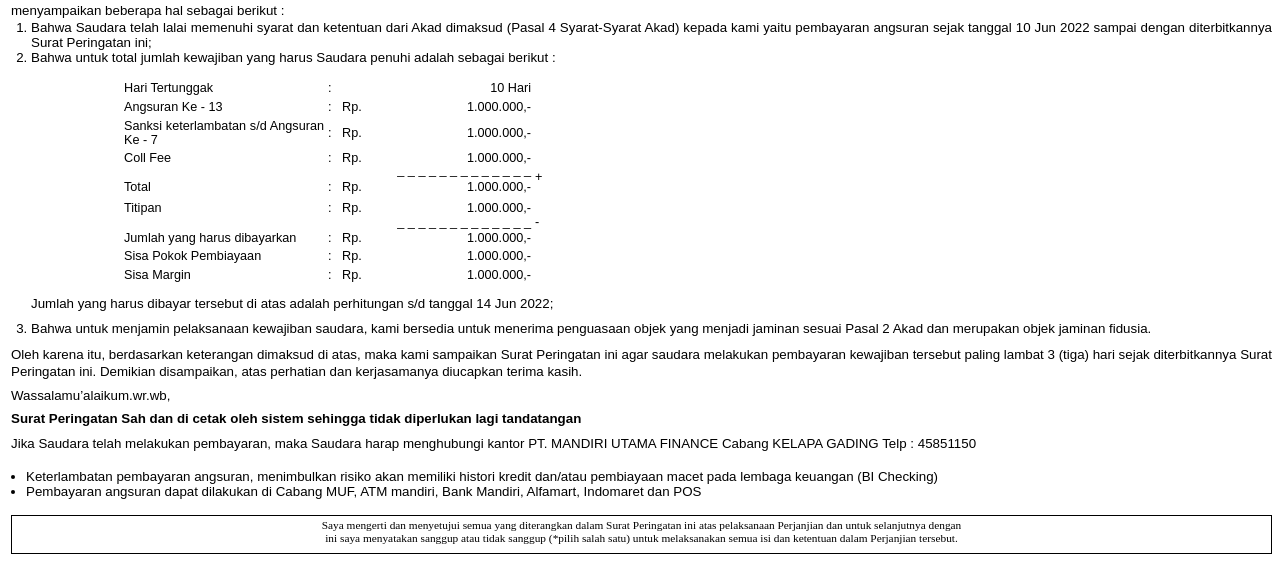
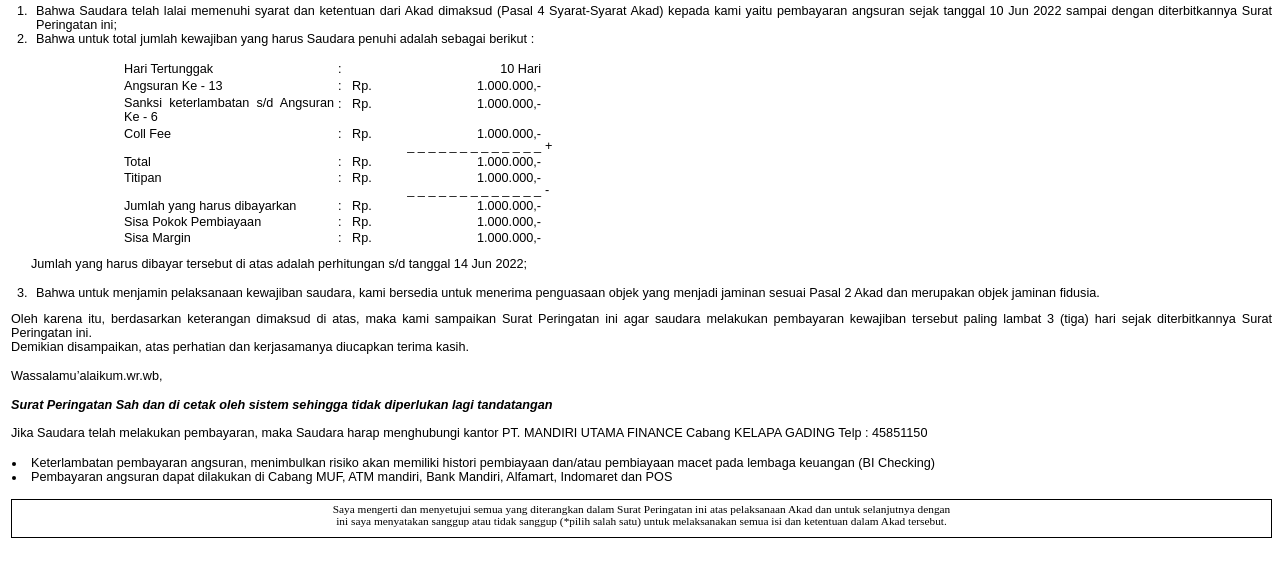
Before and after one commit to IwayRiway/roadtomastercss, a plain HTML site: page MUF-SP1S1.html in a window 1280 px wide. Shown: the part 369-931 px from the top of the page. Drawn offline with Linux system fonts and the light colour scheme.

Commit message:
all muf done

```diff
--- a/MUF-SP1S1.html
+++ b/MUF-SP1S1.html
@@ -10,7 +10,7 @@
     <style>
         body {
             font-family: arial;
-            font-size: 10pt;
+            font-size: 9.5pt;
             padding-left: 3px;
         }
 
@@ -27,8 +27,8 @@
             text-justify: inter-word;
         }
 
-        td>p {
-            font-size: 9.5pt;
+        li {
+            padding-left: 5px;
         }
 
         .lh-1 {
@@ -38,11 +38,6 @@
         /* MARGIN BOTTOM MINUS */
 	    .mb-m5 {
             margin-bottom: -5px;
-        }
-
-        /* MARGIN BOTTO{
-            margi
-            <br>n-bottom: 5px;
         }
 
         /* MARGIN LEFT MINUS */
@@ -56,6 +51,14 @@
         }
 
         /* MARGIN TOP MINUS */
+        .mt-m1 {
+            margin-top: -1px;
+        }
+
+        .mt-m2 {
+            margin-top: -2px;
+        }
+
         .mt-m3 {
             margin-top: -3px;
         }
@@ -72,6 +75,22 @@
             margin-top: -12px;
         }
 
+        .mt-m15 {
+            margin-top: -15px;
+        }
+
+        .mt-m17 {
+            margin-top: -17px;
+        }
+
+        .mt-m20 {
+            margin-top: -20px;
+        }
+
+        .mt-m22 {
+            margin-top: -22px;
+        }
+
         .mt-m35 {
             margin-top: -35px;
         }
@@ -79,6 +98,10 @@
         /* MARGIN TOP */
         .mt-0 {
             margin-top : 0px;
+        }
+
+        .mt-10 {
+            margin-top : 10px;
         }
 
         .mt-20 {
@@ -129,13 +152,13 @@
     <br>
 
     <!-- ALAMAT -->
-    <p class="mt-30">Nomor&nbsp;&nbsp;&nbsp;&nbsp;&nbsp;&nbsp;&nbsp;&nbsp;&nbsp;&nbsp;&nbsp;&nbsp;&nbsp; : <strong>0102.22.SP.019517</strong>&nbsp;&nbsp;&nbsp;&nbsp;&nbsp;&nbsp;&nbsp;&nbsp;&nbsp;&nbsp;&nbsp;&nbsp;&nbsp;&nbsp;&nbsp;&nbsp;&nbsp;&nbsp;&nbsp;&nbsp;&nbsp;&nbsp;&nbsp;&nbsp;&nbsp;&nbsp;&nbsp;&nbsp;&nbsp;&nbsp;&nbsp;&nbsp;&nbsp;&nbsp;&nbsp;&nbsp;&nbsp;&nbsp;&nbsp;&nbsp;&nbsp;&nbsp;&nbsp;&nbsp;&nbsp;&nbsp;&nbsp;&nbsp;&nbsp;&nbsp;&nbsp;&nbsp;&nbsp;&nbsp;&nbsp;&nbsp;&nbsp;&nbsp;&nbsp;&nbsp;&nbsp;&nbsp;&nbsp;&nbsp;&nbsp;&nbsp;&nbsp;&nbsp;&nbsp;&nbsp;&nbsp;&nbsp;&nbsp;&nbsp;&nbsp;&nbsp;&nbsp; Bekasi,05 Juli 2022</p>
+    <p class="mt-20">Nomor&nbsp;&nbsp;&nbsp;&nbsp;&nbsp;&nbsp;&nbsp;&nbsp;&nbsp;&nbsp;&nbsp;&nbsp;&nbsp; : <strong>0102.22.SP.019517</strong>&nbsp;&nbsp;&nbsp;&nbsp;&nbsp;&nbsp;&nbsp;&nbsp;&nbsp;&nbsp;&nbsp;&nbsp;&nbsp;&nbsp;&nbsp;&nbsp;&nbsp;&nbsp;&nbsp;&nbsp;&nbsp;&nbsp;&nbsp;&nbsp;&nbsp;&nbsp;&nbsp;&nbsp;&nbsp;&nbsp;&nbsp;&nbsp;&nbsp;&nbsp;&nbsp;&nbsp;&nbsp;&nbsp;&nbsp;&nbsp;&nbsp;&nbsp;&nbsp;&nbsp;&nbsp;&nbsp;&nbsp;&nbsp;&nbsp;&nbsp;&nbsp;&nbsp;&nbsp;&nbsp;&nbsp;&nbsp;&nbsp;&nbsp;&nbsp;&nbsp;&nbsp;&nbsp;&nbsp;&nbsp;&nbsp;&nbsp;&nbsp;&nbsp;&nbsp;&nbsp;&nbsp;&nbsp;&nbsp;&nbsp;&nbsp;&nbsp;&nbsp; Bekasi,05 Juli 2022</p>
     <p>Perihal&nbsp;&nbsp;&nbsp;&nbsp;&nbsp;&nbsp;&nbsp;&nbsp;&nbsp;&nbsp;&nbsp;&nbsp;&nbsp; : Surat Peringatan</p>
     <br>
     <p>Kepada Yth,</p>
     <p>LIA ANGELIKA</p>
     <p class="alamat">JL ABDUL MUIS NO 68 BELAKANG POM BENSIN ABDUL MUIS 003/003, PETOJO SELATAN GAMBIR, WIL. KOTA JAKARTA PUSAT , 10160</p>
-    <p class="barcode mt-20">*E220614000001K1*</p>
+    <p class="barcode mt-30">*E220614000001K1*</p>
     <!-- AKHIR ALAMAT -->
 
     <!-- PEMBUKA -->
@@ -144,7 +167,8 @@
     <p>Dengan Hormat,</p>
     <br>
     <p>Teriring doa semoga Saudara dalam keadaan sehat wal’afiat dan mendapat lindungan Allah SWT.</p>
-    <p class="lh-1">Menunjuk  kepada  Akad Pembiayaan Murabahah No. 010721010570  tanggal 15 Nov 2021 antara Kami PT. MANDIRI UTAMA FINANCE dengan  SUNARDI  untuk  selanjutnya  disebut “Akad”, bersama dengan ini menyampaikan beberapa hal sebagai berikut :</p>
+    <p class="">Menunjuk  kepada  Akad Pembiayaan Murabahah No. 010721010570  tanggal 15 Nov 2021 antara Kami PT. MANDIRI UTAMA FINANCE dengan  SUNARDI  untuk  selanjutnya  disebut “Akad”, bersama dengan ini menyampaikan beberapa hal sebagai berikut :</p>
+    <br>
     <!-- AKHIR PEMBUKA -->
 
     <!-- ISI -->
@@ -157,7 +181,7 @@
     <table class="mt-m12" style="margin-left: 110px">
         <tbody>
             <tr>
-                <td width="200">
+                <td width="210">
                     <p>Hari Tertunggak</p>
                 </td>
                 <td width="10">
@@ -174,58 +198,58 @@
                 </td>
             </tr>
             <tr>
-                <td width="200">
-                    <p class="">Angsuran Ke - 13</p>
+                <td width="210">
+                    <p class="mt-10">Angsuran Ke - 13</p>
                 </td>
                 <td width="10">
-                    <p class="">:</p>
+                    <p class="mt-10">:</p>
                 </td>
                 <td width="35">
-                    <p class="">Rp. &nbsp;&nbsp;</p>
+                    <p class="mt-10">Rp. &nbsp;&nbsp;</p>
                 </td>
                 <td width="150">
-                    <p class="text-right">1.000.000,-</p>
+                    <p class="text-right mt-10">1.000.000,-</p>
                 </td>
                 <td width="22">
                     <p>&nbsp;</p>
                 </td>
             </tr>
             <tr>
-                <td width="200">
-                    <p class="">Sanksi keterlambatan s/d Angsuran Ke - 7</p>
+                <td width="210">
+                    <p class="mt-10">Sanksi keterlambatan s/d Angsuran Ke - 6</p>
                 </td>
                 <td width="10">
-                    <p class="">:</p>
+                    <p class="mt-m2">:</p>
                 </td>
                 <td width="35">
-                    <p class="">Rp. &nbsp;&nbsp;</p>
+                    <p class="mt-m2">Rp. &nbsp;&nbsp;</p>
                 </td>
                 <td width="150">
-                    <p class="text-right">1.000.000,-</p>
+                    <p class="text-right mt-m2">1.000.000,-</p>
                 </td>
                 <td width="22">
                     <p>&nbsp;</p>
                 </td>
             </tr>
             <tr>
-                <td width="200">
-                    <p class="">Coll Fee</p>
+                <td width="210">
+                    <p class="mt-10">Coll Fee</p>
                 </td>
                 <td width="10">
-                    <p class="">:</p>
+                    <p class="mt-10">:</p>
                 </td>
                 <td width="35">
-                    <p class="">Rp. &nbsp;&nbsp;</p>
+                    <p class="mt-10">Rp. &nbsp;&nbsp;</p>
                 </td>
                 <td width="150">
-                    <p class="text-right">1.000.000,-</p>
+                    <p class="text-right mt-10">1.000.000,-</p>
                 </td>
                 <td width="22">
                     <p>&nbsp;</p>
                 </td>
             </tr>
             <tr>
-                <td width="200">
+                <td width="210">
                     <p>&nbsp;</p>
                 </td>
                 <td width="10">
@@ -235,48 +259,48 @@
                     <p>&nbsp;</p>
                 </td>
                 <td width="150">
-                    <p class="text-right mt-0">_ _ _ _ _ _ _ _ _ _ _ _ _</p>
+                    <p class="text-right mt-m3">_ _ _ _ _ _ _ _ _ _ _ _ _</p>
                 </td>
                 <td width="22">
-                    <p>+</p>
+                    <p class="mt-m3">+</p>
                 </td>
             </tr>
             <tr>
-                <td width="200">
-                    <p class="mt-m3">Total</p>
+                <td width="210">
+                    <p class="mt-m5">Total</p>
                 </td>
                 <td width="10">
-                    <p class="mt-m3">:</p>
+                    <p class="mt-m5">:</p>
                 </td>
                 <td width="35">
-                    <p class="mt-m3">Rp. &nbsp;&nbsp;</p>
+                    <p class="mt-m5">Rp. &nbsp;&nbsp;</p>
                 </td>
                 <td width="150">
-                    <p class="text-right mt-m3">1.000.000,-</p>
+                    <p class="text-right mt-m5">1.000.000,-</p>
                 </td>
                 <td width="22">
                     <p>&nbsp;</p>
                 </td>
             </tr>
             <tr>
-                <td width="200">
-                    <p class="mt-0">Titipan</p>
+                <td width="210">
+                    <p class="mt-m8">Titipan</p>
                 </td>
                 <td width="10">
-                    <p class="mt-0">:</p>
+                    <p class="mt-m8">:</p>
                 </td>
                 <td width="35">
-                    <p class="mt-0">Rp. &nbsp;</p>
+                    <p class="mt-m8">Rp. &nbsp;</p>
                 </td>
                 <td width="150">
-                    <p class="text-right mt-0">1.000.000,-</p>
+                    <p class="text-right mt-m8">1.000.000,-</p>
                 </td>
                 <td width="22">
                     <p>&nbsp;</p>
                 </td>
             </tr>
             <tr>
-                <td width="200">
+                <td width="210">
                     <p>&nbsp;</p>
                 </td>
                 <td width="10">
@@ -286,58 +310,58 @@
                     <p>&nbsp;</p>
                 </td>
                 <td width="150">
-                    <p class="text-right mt-m5">_ _ _ _ _ _ _ _ _ _ _ _ _</p>
+                    <p class="text-right mt-m15">_ _ _ _ _ _ _ _ _ _ _ _ _</p>
                 </td>
                 <td width="22">
-                    <p class="mt-m5">-</p>
+                    <p class="mt-m15">-</p>
                 </td>
             </tr>
             <tr>
-                <td width="200">
-                    <p class="mt-m8">Jumlah yang harus dibayarkan</p>
+                <td width="210">
+                    <p class="mt-m17">Jumlah yang harus dibayarkan</p>
                 </td>
                 <td width="10">
-                    <p class="mt-m8">:</p>
+                    <p class="mt-m17">:</p>
                 </td>
                 <td width="35">
-                    <p class="mt-m8">Rp. &nbsp;&nbsp;</p>
+                    <p class="mt-m17">Rp. &nbsp;&nbsp;</p>
                 </td>
                 <td width="150">
-                    <p class="text-right mt-m8">1.000.000,-</p>
+                    <p class="text-right mt-m17">1.000.000,-</p>
                 </td>
                 <td width="22">
                     <p>&nbsp;</p>
                 </td>
             </tr>
         <tr>
-            <td width="200">
-                <p class="mt-m8">Sisa Pokok Pembiayaan</p>
+            <td width="210">
+                <p class="mt-m20">Sisa Pokok Pembiayaan</p>
             </td>
             <td width="10">
-                <p class="mt-m8">:</p>
+                <p class="mt-m20">:</p>
             </td>
             <td width="35">
-                <p class="mt-m8">Rp. &nbsp;&nbsp;</p>
+                <p class="mt-m20">Rp. &nbsp;&nbsp;</p>
             </td>
             <td width="150">
-                <p class="text-right mt-m8">1.000.000,-</p>
+                <p class="text-right mt-m20">1.000.000,-</p>
             </td>
             <td width="22">
                 <p>&nbsp;</p>
             </td>
         </tr>
         <tr>
-            <td width="200">
-                <p class="mt-m8">Sisa Margin</p>
+            <td width="210">
+                <p class="mt-m22">Sisa Margin</p>
             </td>
             <td width="10">
-                <p class="mt-m8">:</p>
+                <p class="mt-m22">:</p>
             </td>
             <td width="35">
-                <p class="mt-m8">Rp. &nbsp;&nbsp;</p>
+                <p class="mt-m22">Rp. &nbsp;&nbsp;</p>
             </td>
             <td width="150">
-                <p class="text-right mt-m8">1.000.000,-</p>
+                <p class="text-right mt-m22">1.000.000,-</p>
             </td>
             <td width="22">
                 <p>&nbsp;</p>
@@ -349,25 +373,25 @@
 
     <br>
     <br>
+    <p class="mt-m35 ml-20">Jumlah yang harus dibayar tersebut di atas adalah perhitungan s/d tanggal 14 Jun 2022;</p>
     <br>
-    <p class="mt-m35 ml-20 mb-m5">Jumlah yang harus dibayar tersebut di atas adalah perhitungan s/d tanggal 14 Jun 2022;</p>
-
     <ol start="3">
-        <li class="lh-1 mb-m5">Bahwa untuk menjamin pelaksanaan kewajiban saudara, kami bersedia untuk menerima penguasaan objek yang menjadi jaminan sesuai Pasal 2 Akad dan merupakan objek jaminan fidusia.</li>
+        <li class="">Bahwa untuk menjamin pelaksanaan kewajiban saudara, kami bersedia untuk menerima penguasaan objek yang menjadi jaminan sesuai Pasal 2 Akad dan merupakan objek jaminan fidusia.</li>
     </ol>
-
-    <p class="lh-1 mb-m5">Oleh karena itu, berdasarkan keterangan dimaksud di atas, maka kami sampaikan Surat Peringatan ini agar saudara melakukan pembayaran kewajiban tersebut paling lambat 3 (tiga) hari sejak diterbitkannya Surat Peringatan ini. Demikian disampaikan, atas perhatian dan kerjasamanya diucapkan terima kasih.</p>
+    <!-- <br> -->
+    <p class="">Oleh karena itu, berdasarkan keterangan dimaksud di atas, maka kami sampaikan Surat Peringatan ini agar saudara melakukan pembayaran kewajiban tersebut paling lambat 3 (tiga) hari sejak diterbitkannya Surat Peringatan ini.</p>
+    <p class="">Demikian disampaikan, atas perhatian dan kerjasamanya diucapkan terima kasih.</p>
     <!-- AKHIR ISI -->
-
-    <p class="mb-m5">Wassalamu’alaikum.wr.wb,</p>
-
+    <br>
+    <p class="">Wassalamu’alaikum.wr.wb,</p>
+    <br>
     <!-- PENUTUP -->
-    <p class="mb-m5"><strong>Surat Peringatan Sah dan di cetak oleh sistem sehingga tidak diperlukan lagi tandatangan</strong></p>
-
-    <p class="lh-1">Jika Saudara telah melakukan pembayaran, maka Saudara harap menghubungi kantor PT. MANDIRI UTAMA FINANCE Cabang KELAPA GADING Telp : 45851150</p>
+    <p class=""><strong><i>Surat Peringatan Sah dan di cetak oleh sistem sehingga tidak diperlukan lagi tandatangan</i></strong></p>
+    <br>
+    <p class="">Jika Saudara telah melakukan pembayaran, maka Saudara harap menghubungi kantor PT. MANDIRI UTAMA FINANCE Cabang KELAPA GADING Telp : 45851150</p>
     <p>&nbsp;</p>
     <ul class="ml-m25">
-        <li>Keterlambatan pembayaran angsuran, menimbulkan risiko akan memiliki histori kredit dan/atau pembiayaan macet pada lembaga keuangan (BI Checking)</li>
+        <li>Keterlambatan pembayaran angsuran, menimbulkan risiko akan memiliki histori pembiayaan dan/atau pembiayaan macet pada lembaga keuangan (BI Checking)</li>
         <li>Pembayaran angsuran dapat dilakukan di Cabang MUF, ATM mandiri, Bank Mandiri, Alfamart, Indomaret dan POS</li>
     </ul>
     <p>&nbsp;</p>
@@ -375,7 +399,7 @@
         <tbody>
             <tr>
                 <td>
-                    <p class="mt-m5 text-box">Saya mengerti dan menyetujui semua yang diterangkan dalam Surat Peringatan ini atas pelaksanaan Perjanjian dan untuk selanjutnya dengan<br>ini saya menyatakan sanggup atau tidak sanggup (*pilih salah satu) untuk melaksanakan semua isi dan ketentuan dalam Perjanjian tersebut.</p>
+                    <p class="mt-m5 text-box">Saya mengerti dan menyetujui semua yang diterangkan dalam Surat Peringatan ini atas pelaksanaan Akad dan untuk selanjutnya dengan<br>ini saya menyatakan sanggup atau tidak sanggup (*pilih salah satu) untuk melaksanakan semua isi dan ketentuan dalam Akad tersebut.</p>
                 </td>
             </tr>
         </tbody>
```
Also changed, not shown: MUF-SP1K1.html (+1 -1 lines), MUF-SPTK1.html (+1 -1 lines), MUF-SPTS1.html (+2 -2 lines).
